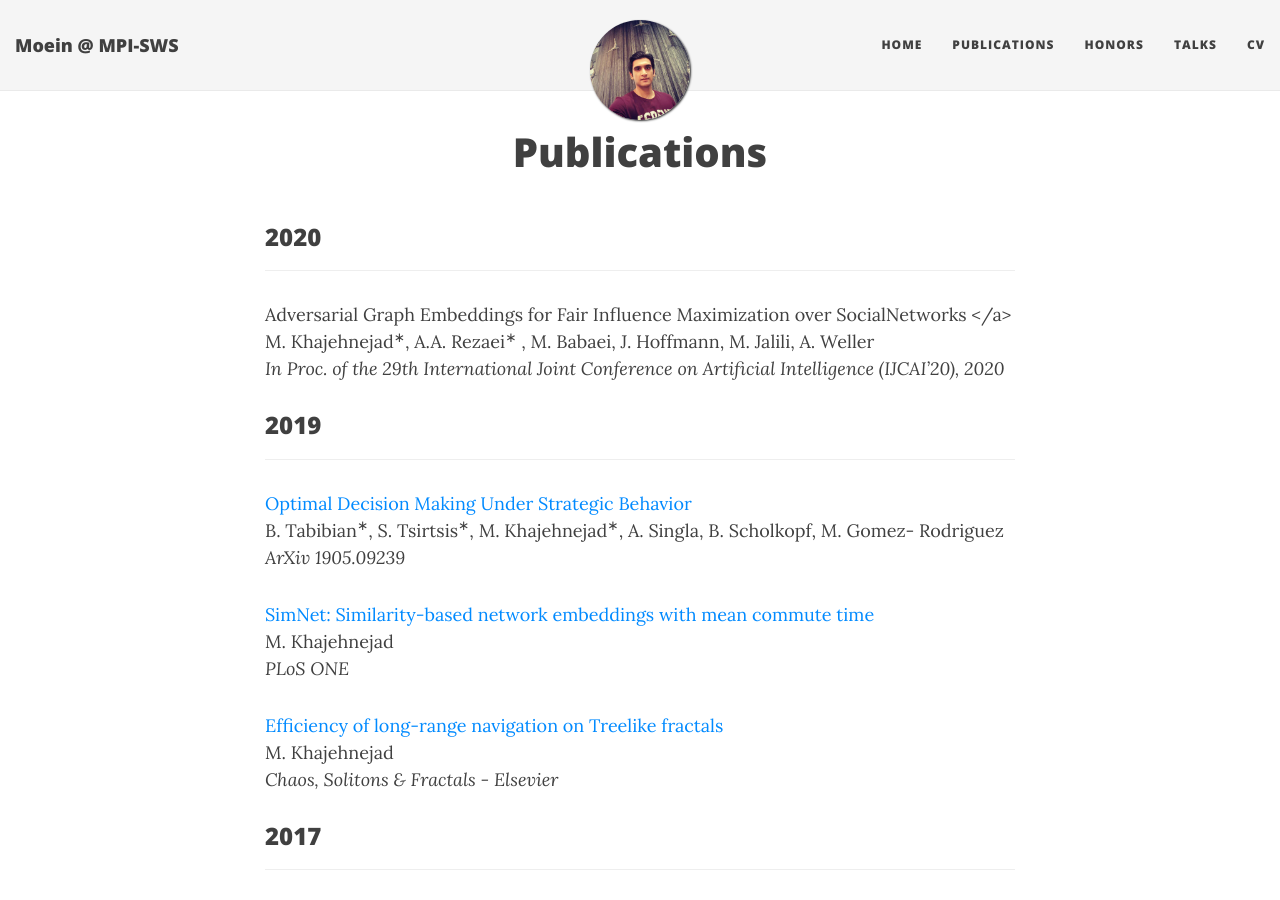
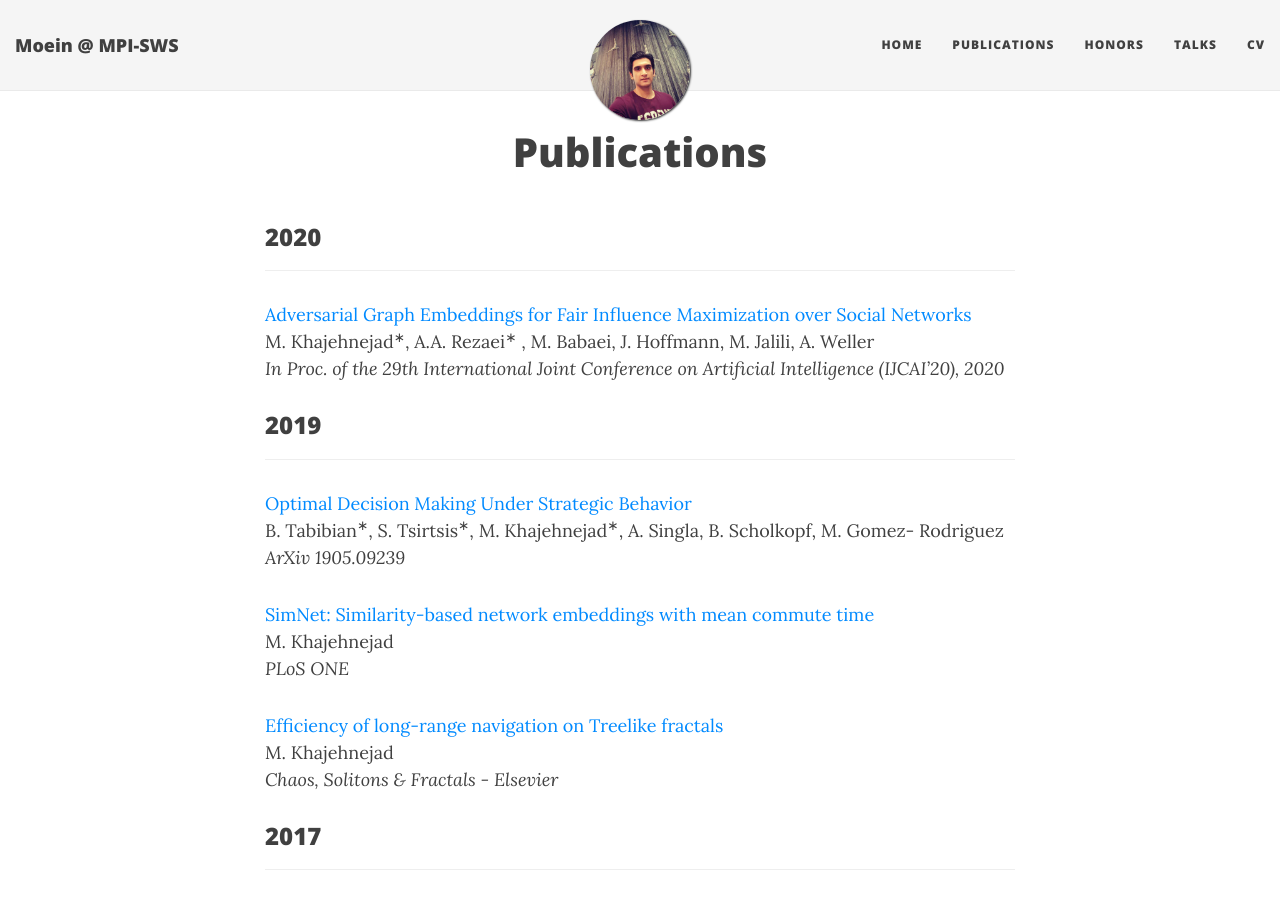
Before and after one commit to Moein-Khajehnejad/Moein-Khajehnejad.github.io, a Jekyll site: the page built from publications.md, in a window 1280 px wide and 900 px high. Built offline with Jekyll 4.4.1, drawn with Linux system fonts in a browser that asks for light colours; nearby versions of some CDN libraries.

Commit message:
publication is updated

```diff
--- a/publications.md
+++ b/publications.md
@@ -6,8 +6,7 @@ title: Publications
 ---
 
 
- Adversarial Graph Embeddings for Fair Influence Maximization over SocialNetworks
-  </a>
+<a>Adversarial Graph Embeddings for Fair Influence Maximization over Social Networks </a>
  <br />
  M. Khajehnejad<sup>∗</sup>, A.A. Rezaei<sup>∗</sup> , M. Babaei, J. Hoffmann, M. Jalili, A. Weller
 <br />
```
